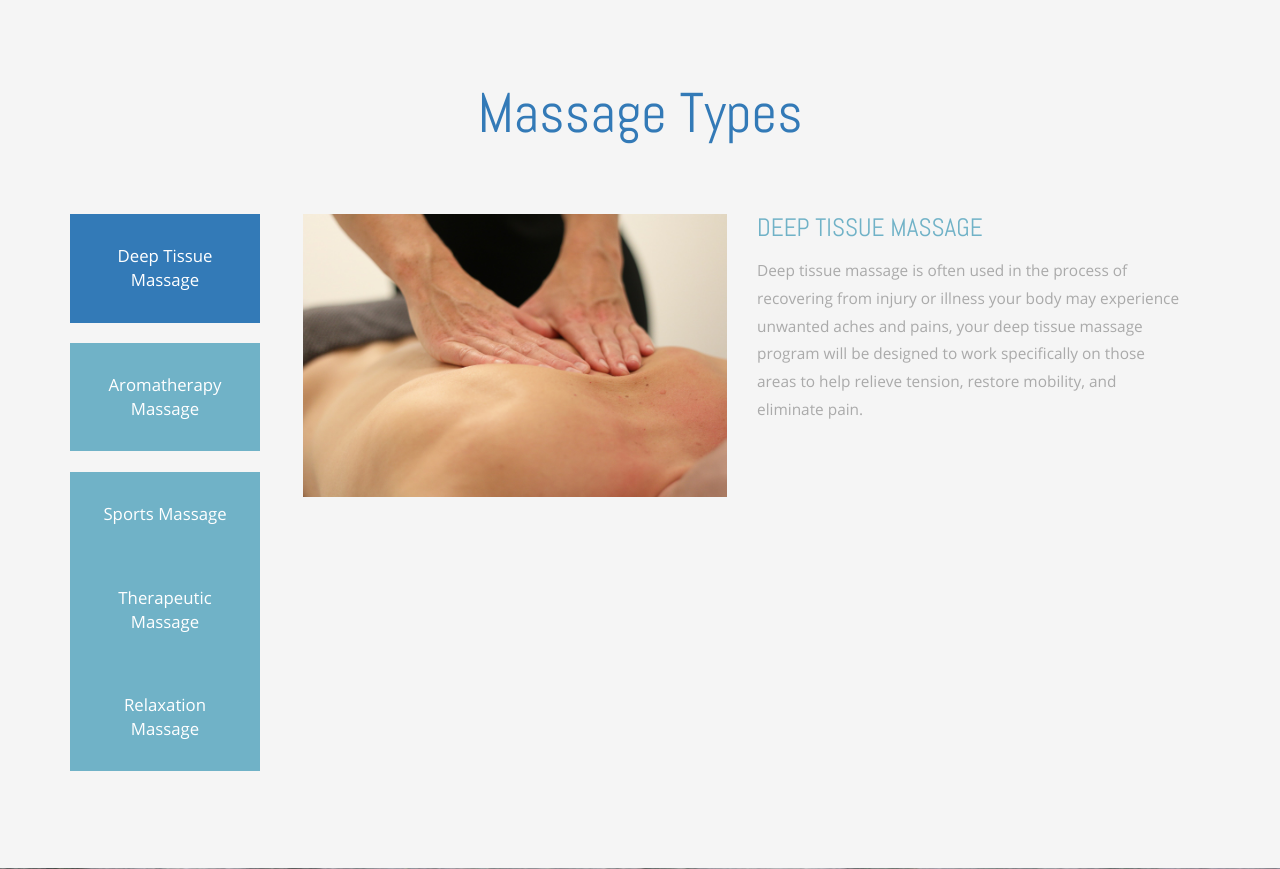
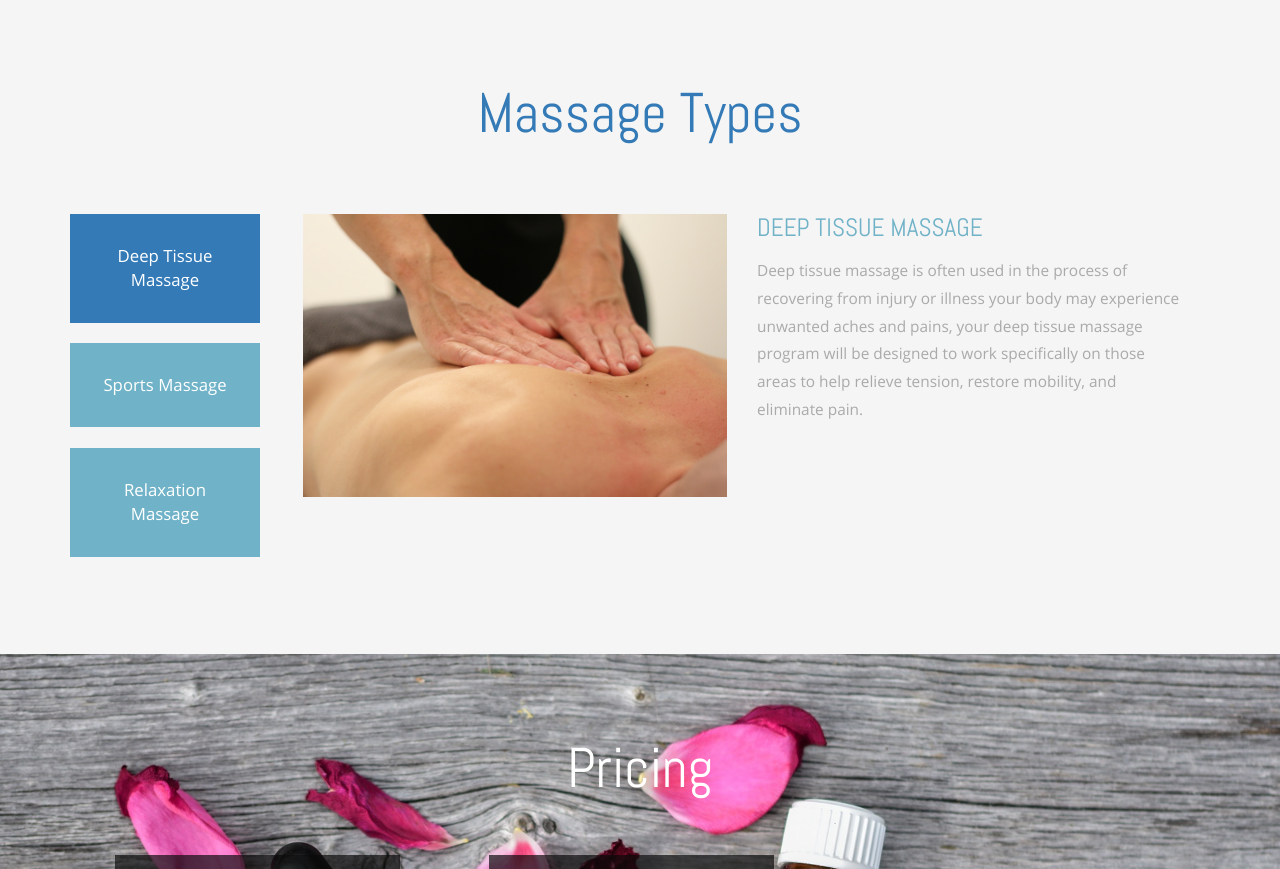
Before and after one commit to zwsnail/comp606A1P2, a PHP site: page / in a window 1280 px wide. Shown: the part 1159-2028 px from the top of the page. Run offline with PHP 8.4, Linux system fonts and the light colour scheme.

Commit message:
Update index.php
change content

```diff
--- a/index.php
+++ b/index.php
@@ -104,10 +104,8 @@
 					<!-- Nav tabs -->
 					 <ul class="nav nav-tabs rs-agileits-tabs">
 						<li class="active"><a href="#Tab1" data-toggle="tab">Deep Tissue Massage</a></li>
-						<li><a href="#Tab2" data-toggle="tab">Aromatherapy Massage</a></li>
-						<li><a href="#Tab3" data-toggle="tab">Sports Massage</a></li>
-						<li><a href="#Tab4" data-toggle="tab">Therapeutic Massage</a></li>
-						<li><a href="#Tab5" data-toggle="tab">Relaxation Massage</a></li>
+						<li><a href="#Tab2" data-toggle="tab">Sports Massage</a></li>
+						<li><a href="#Tab3" data-toggle="tab">Relaxation Massage</a></li>
 					</ul>
 				</div>
 				<div class="col-sm-9 col-md-10 tab-grid-right">
```
